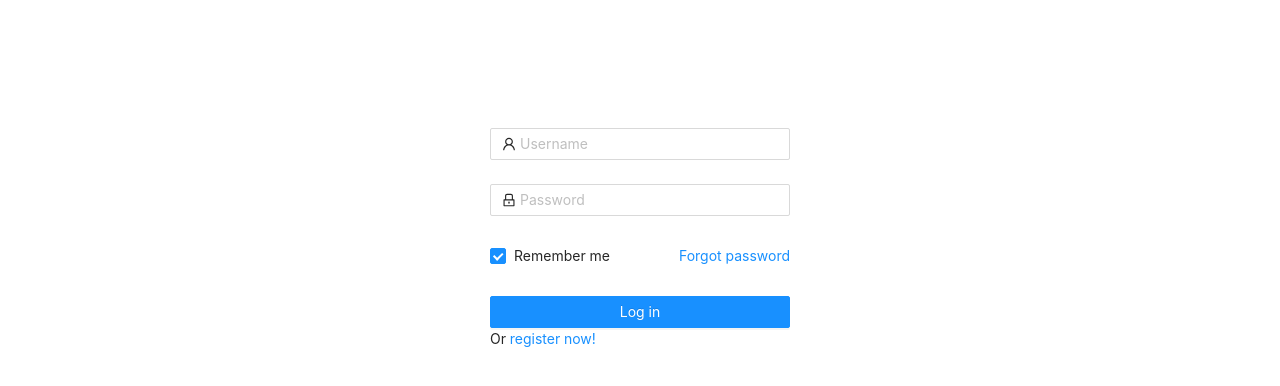
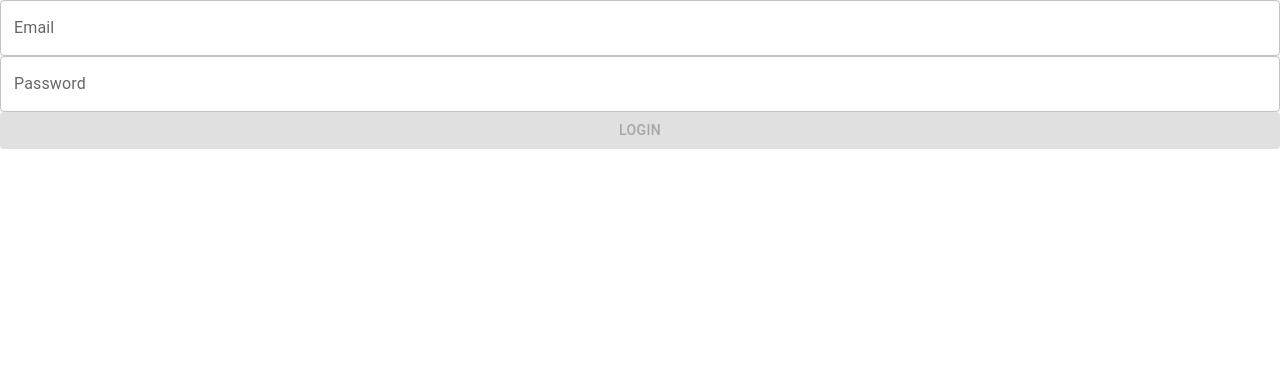
Before and after one commit to gazni-experion/react-app-ecommerce-admin, a React (Create React App) app: page / in a window 1280 px wide. Shown: the top 386 px of the page. Built offline with nearby package versions, Linux system fonts and the light colour scheme.

Commit message:
Gets jwt token on login

```diff
--- a/package.json
+++ b/package.json
@@ -12,12 +12,14 @@
     "@testing-library/react": "^13.1.1",
     "@testing-library/user-event": "^13.5.0",
     "antd": "^4.20.1",
+    "axios": "^0.27.2",
     "formik": "^2.2.9",
     "react": "^18.1.0",
     "react-dom": "^18.1.0",
     "react-hook-form": "^7.30.0",
     "react-scripts": "5.0.1",
-    "web-vitals": "^2.1.4"
+    "web-vitals": "^2.1.4",
+    "yup": "^0.32.11"
   },
   "scripts": {
     "start": "react-scripts start",
--- a/src/components/auth/Login.css
+++ /dev/null
@@ -1,19 +0,0 @@
-@import '~antd/dist/antd.css';
-
-
-.login-form {
-  max-width: 300px;
-  display: block;
-  margin-left: auto;
-  margin-right: auto;
-  margin-top: 10%;
-}
-.login-form-forgot {
-  float: right;
-}
-.ant-col-rtl .login-form-forgot {
-  float: left;
-}
-.login-form-button {
-  width: 100%;
-}
--- a/src/components/auth/Login.js
+++ b/src/components/auth/Login.js
@@ -1,80 +1,176 @@
-import { Form, Input, Button, Checkbox } from 'antd';
-import { UserOutlined, LockOutlined } from '@ant-design/icons';
 import { useNavigate } from "react-router-dom";
-import './Login.css'
+import '../styles/styles.css';
+import React, { useState } from "react";
+import { useFormik } from 'formik';
+import * as yup from 'yup';
+import Button from '@mui/material/Button';
+import TextField from '@mui/material/TextField';
+import axios from 'axios';
 
-const Login = () => {
+const validationSchema = yup.object({
+  email: yup
+    .string('Enter your email')
+    .email('Enter a valid email')
+    .required('Email is required'),
+  passwords: yup
+    .string('Enter your password')
+    .min(6, 'Password should be of minimum 6 characters length')
+    .max(15, 'Password should be of maximum 15 characters length')
+    .required('Password is required'),
+});
 
+
+function Login() {
+
+  const [isSubmitting, setIsSubmitting] = useState(false);
   let navigate = useNavigate();
 
-  const onFinish = (values) => {
-    console.log('Received values of form: ', values);
+  const formik = useFormik({
+    initialValues: {
+      email: '',
+      passwords: '',
+    },
+    validateOnMount: true,
+    validationSchema: validationSchema,
 
-    // Check if username and password matches
-    if (values.username == "admin" && values.password == "admin") {
-      console.log("Welcome Admin");
+    onSubmit: (values) => {
+      setIsSubmitting(true);
+      console.log(JSON.stringify(values, null, 2));
+      axios.post('http://localhost/RESTAPI/ecommerce/api/auth/login.php',
+        JSON.stringify(values)
+      )
+      .then(function (response) {
+        console.log(response.data);
+        console.warn(response.status);
+        if(response.data.jwt){
 
-      // Navigate to home page
-      navigate("admin/dashboard");
-    }
-    else{
-      alert("Invalid Credentials");
-    }
-  };
+          sessionStorage.setItem('token', 'response.data.jwt');
+          sessionStorage.setItem('userId', 'response.data.userId');
+          sessionStorage.setItem('userName', 'response.data.userName');
+          navigate('/admin/dashboard');
+        }
+        else{
+          alert('Invalid Credentials Please try again');
+          setIsSubmitting(false);
+        }
+
+      })
+      .catch(function (error) {
+        console.log(error);
+      });
+    },
+  });
+
 
   return (
-    <Form
-      name="normal_login"
-      className="login-form"
-      initialValues={{
-        remember: true,
-      }}
-      onFinish={onFinish}
-    >
-      <Form.Item
-        name="username"
-        rules={[
-          {
-            required: true,
-            message: 'Please input your Username!',
-          },
-        ]}
-      >
-        <Input prefix={<UserOutlined className="site-form-item-icon" />} placeholder="Username" />
-      </Form.Item>
-      <Form.Item
-        name="password"
-        rules={[
-          {
-            required: true,
-            message: 'Please input your Password!',
-          },
-        ]}
-      >
-        <Input
-          prefix={<LockOutlined className="site-form-item-icon" />}
+     <div className="login-form">
+      <form onSubmit={formik.handleSubmit}>
+        <TextField
+          fullWidth
+          id="email"
+          name="email"
+          label="Email"
+          value={formik.values.email}
+          onChange={formik.handleChange}
+          error={formik.touched.email && Boolean(formik.errors.email)}
+          helperText={formik.touched.email && formik.errors.email}
+        />
+        <TextField
+          fullWidth
+          id="passwords"
+          name="passwords"
+          label="Password"
           type="password"
-          placeholder="Password"
+          value={formik.values.passwords}
+          onChange={formik.handleChange}
+          error={formik.touched.passwords && Boolean(formik.errors.passwords)}
+          helperText={formik.touched.passwords && formik.errors.passwords}
         />
-      </Form.Item>
-      <Form.Item>
-        <Form.Item name="remember" valuePropName="checked" noStyle>
-          <Checkbox>Remember me</Checkbox>
-        </Form.Item>
+        <Button color="primary" variant="contained" fullWidth type="submit" disabled={ !formik.isValid || isSubmitting}>
+          Login
+        </Button>
+      </form>
+    </div>
+    )
+}
 
-        <a className="login-form-forgot" href="">
-          Forgot password
-        </a>
-      </Form.Item>
+export default Login
 
-      <Form.Item>
-        <Button type="primary" htmlType="submit" className="login-form-button">
-          Log in
-        </Button>
-        Or <a href="">register now!</a>
-      </Form.Item>
-    </Form>
-  );
-};
+    // import { Form, Input, Button, Checkbox } from 'antd';
+    // import { UserOutlined, LockOutlined } from '@ant-design/icons';
 
-export default () => <Login />;
+    // const Login = () => {
+
+    //   let navigate = useNavigate();
+
+    //   const onFinish = (values) => {
+    //     console.log('Received values of form: ', values);
+
+    //     // Check if username and password matches
+    //     if (values.username == "admin" && values.password == "admin") {
+    //       console.log("Welcome Admin");
+
+    //       // Navigate to home page
+    //       navigate("admin/dashboard");
+    //     }
+    //     else{
+    //       alert("Invalid Credentials");
+    //     }
+    //   };
+
+    //   return (
+    //     <Form
+    //       name="normal_login"
+    //       className="login-form"
+    //       initialValues={{
+    //         remember: true,
+    //       }}
+    //       onFinish={onFinish}
+    //     >
+    //       <Form.Item
+    //         name="username"
+    //         rules={[
+    //           {
+    //             required: true,
+    //             message: 'Please input your Username!',
+    //           },
+    //         ]}
+    //       >
+    //         <Input prefix={<UserOutlined className="site-form-item-icon" />} placeholder="Username" />
+    //       </Form.Item>
+    //       <Form.Item
+    //         name="password"
+    //         rules={[
+    //           {
+    //             required: true,
+    //             message: 'Please input your Password!',
+    //           },
+    //         ]}
+    //       >
+    //         <Input
+    //           prefix={<LockOutlined className="site-form-item-icon" />}
+    //           type="password"
+    //           placeholder="Password"
+    //         />
+    //       </Form.Item>
+    //       <Form.Item>
+    //         <Form.Item name="remember" valuePropName="checked" noStyle>
+    //           <Checkbox>Remember me</Checkbox>
+    //         </Form.Item>
+
+    //         <a className="login-form-forgot" href="">
+    //           Forgot password
+    //         </a>
+    //       </Form.Item>
+
+    //       <Form.Item>
+    //         <Button type="primary" htmlType="submit" className="login-form-button">
+    //           Log in
+    //         </Button>
+    //         Or <a href="">register now!</a>
+    //       </Form.Item>
+    //     </Form>
+    //   );
+    // };
+
+    // export default () => <Login />;
--- a/src/components/pages/AddCategory.js
+++ b/src/components/pages/AddCategory.js
@@ -15,7 +15,7 @@ function AddCategory() {
       .then((res) => res.json())
       .then(
         (result) => {
-            if (result.message == "Category was created.") {
+            if (result.message === "Category was created.") {
                 console.log(result);
                 message.success(result.message);
                 form.resetFields();
--- a/src/components/pages/Products.js
+++ b/src/components/pages/Products.js
@@ -123,7 +123,7 @@ const EditableTable = () => {
               Save
             </Typography.Link>
             <Popconfirm title="Sure to cancel?" onConfirm={cancel}>
-              <a>Cancel</a>
+              Cancel
             </Popconfirm>
           </span>
         ) : (
```
Also changed, not shown: 1 other file (tests, documents, lock files or other folders).
